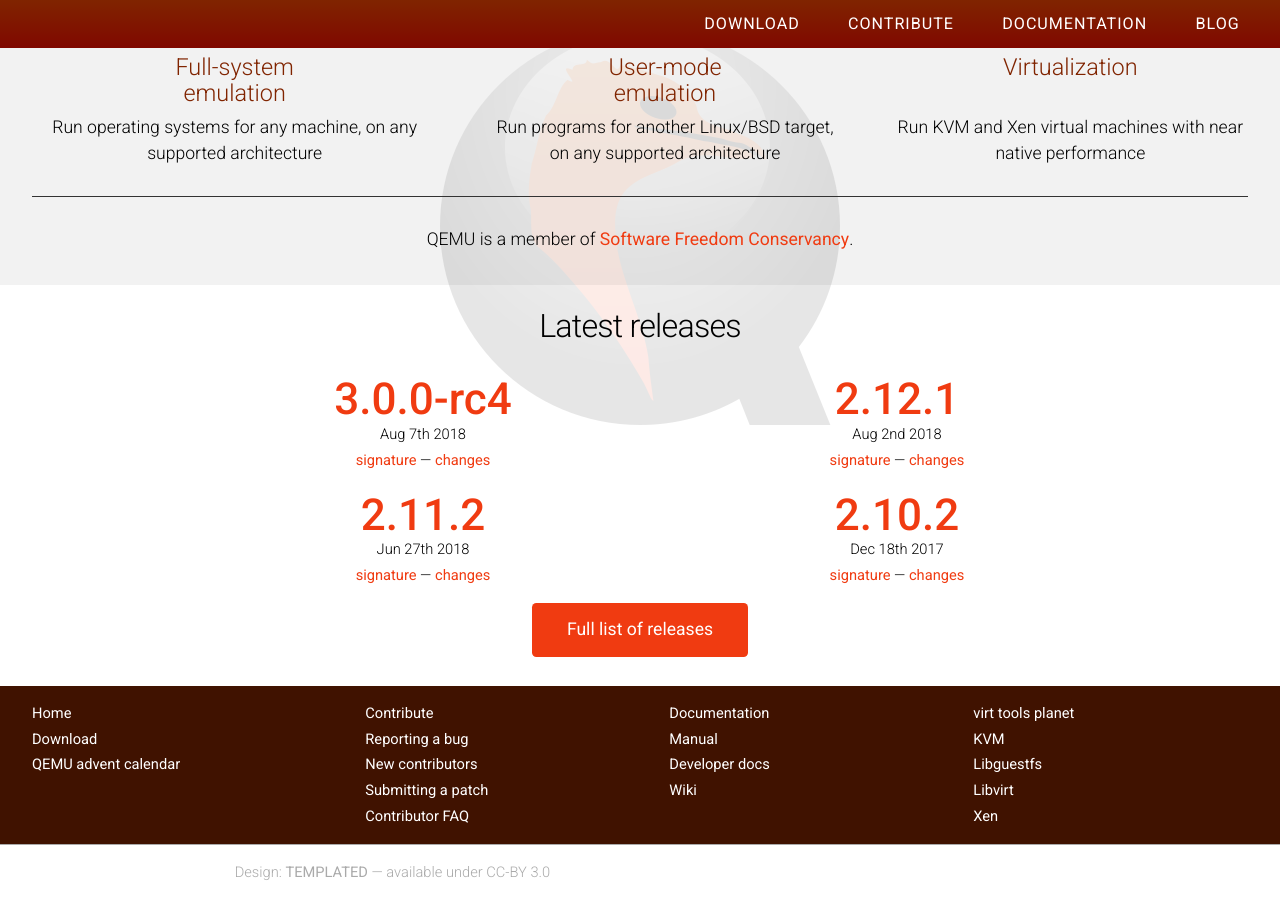
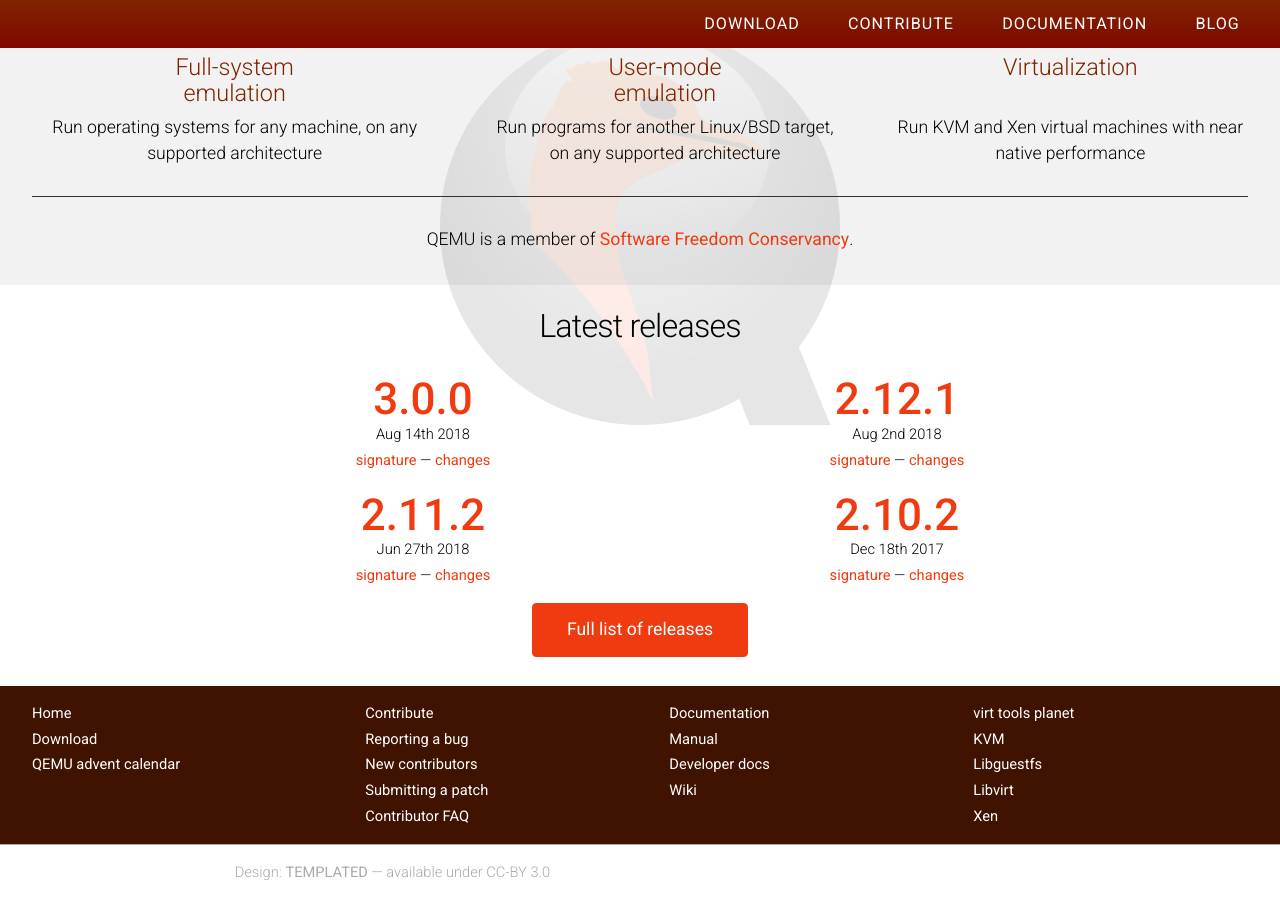
Before and after one commit to qemu/qemu-web, a Jekyll site: the page built from index.html, in a window 1280 px wide and 900 px high, scrolled down 685 px. Built offline with Jekyll 4.4.1, drawn with Linux system fonts in a browser that asks for light colours; nearby versions of some CDN libraries.

Commit message:
add v3.0.0

```diff
--- a/_data/releases.yml
+++ b/_data/releases.yml
@@ -1,6 +1,6 @@
 - branch: "3.0"
-  patch: 0-rc4
-  date: "Aug 7th 2018"
+  patch: 0
+  date: "Aug 14th 2018"
 - branch: "2.12"
   patch: 1
   date: "Aug 2nd 2018"
```
